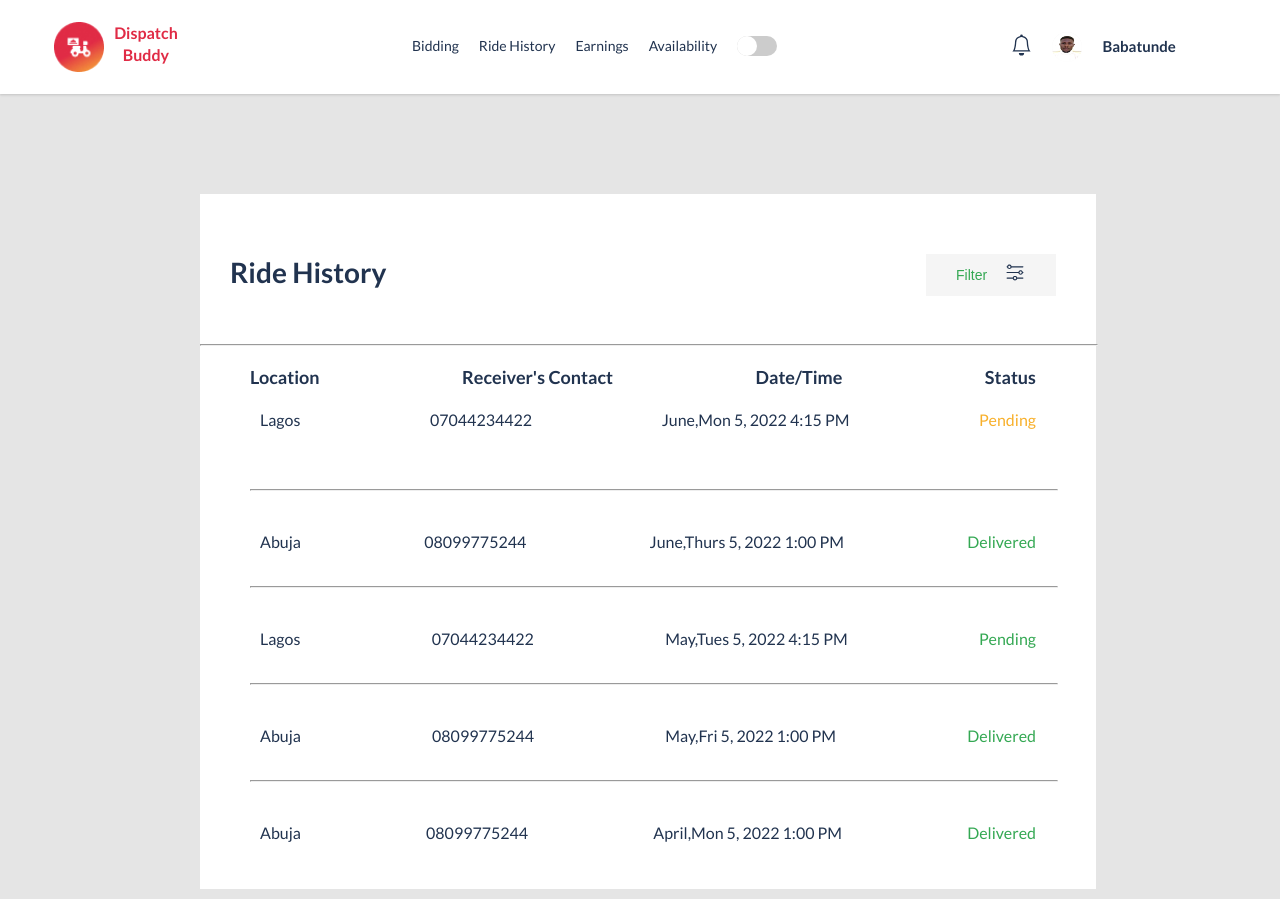
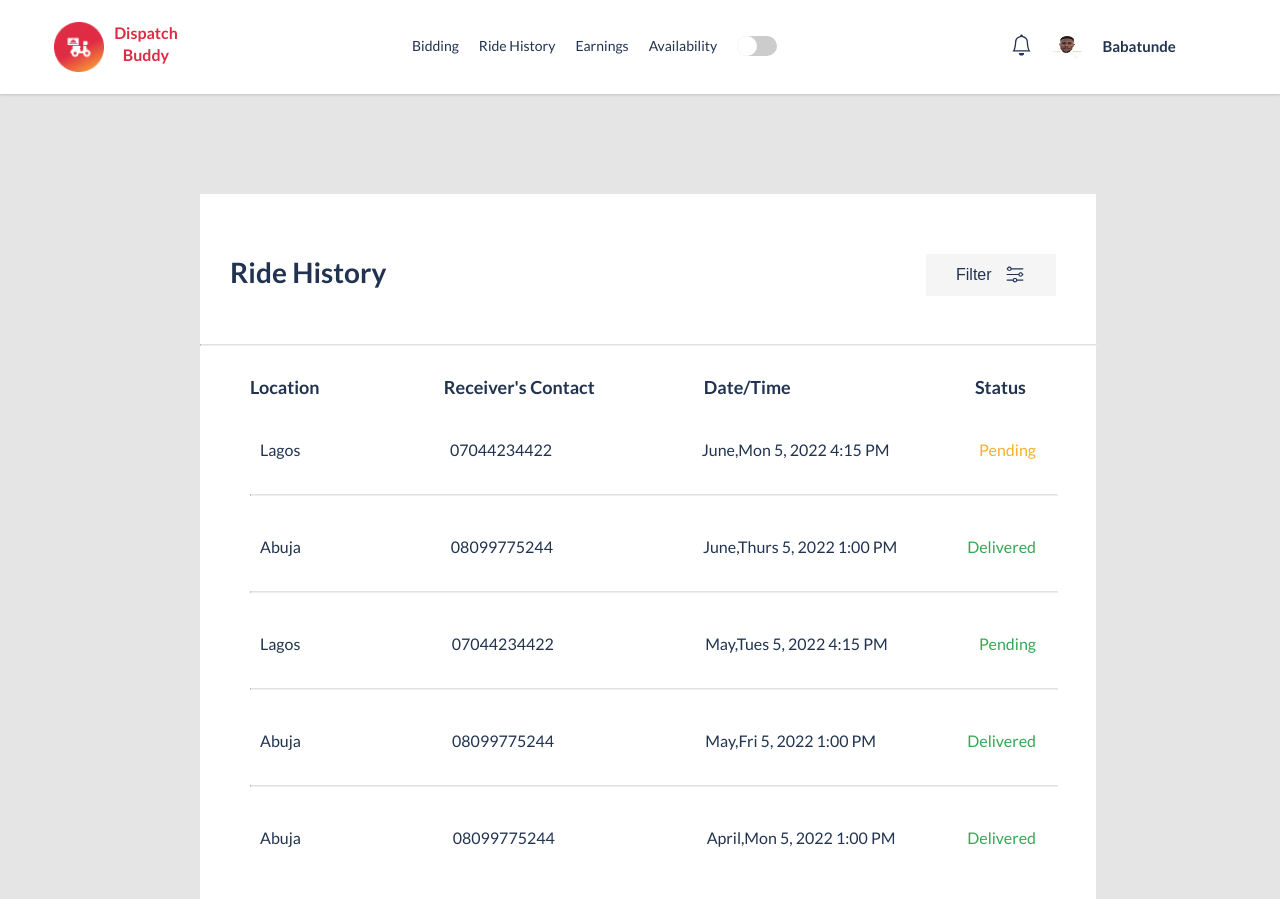
Before and after one commit to Afosbids/Dispatch-Buddy-Frontend, a React (Create React App) app: page /rider-history in a window 1280 px wide. Built offline with nearby package versions, Linux system fonts and the light colour scheme.

Commit message:
rider history refactor

```diff
--- a/src/pages/RiderEarnings/riderEarnings.css
+++ b/src/pages/RiderEarnings/riderEarnings.css
@@ -5,13 +5,14 @@
 }
 
 .body-group {
-    background: white;
+    position: absolute;
+    z-index: 1;
+    background: #F8F8F8;
     box-shadow: 0 0px 5px 0px rgba(182, 181, 181, 0.75);
 }
 
 .magenta-div {
     position: relative;
-    z-index: -1;
     background: rgba(252, 193, 52, 0.1);
     border: 0px 0px 10px rgba(252, 193, 52, 0.1);
     height: 200px;
@@ -21,6 +22,8 @@
     display: flex;
     flex-direction: column-reverse;
     background: white;
+    position: relative;
+    z-index: 2;
     height: 800px;
     width: 600px;
     border: 1px solid rgba(0, 0, 0, 0.16);
--- a/src/pages/RiderEarnings/riderEarnings.jsx
+++ b/src/pages/RiderEarnings/riderEarnings.jsx
@@ -8,10 +8,10 @@ const RiderEarnings = () => {
     return (
         <>
         <AuthNavbar />
-        <div className="body-group">
             <div className="magenta-div"></div>
             {/* <br/>
             <br/> */}
+            <div className="body-group">
                 <div className="wrapped-div">
                     <br/>
                     <div className="earnings-group">
--- a/src/pages/RiderHistory/riderHistory.css
+++ b/src/pages/RiderHistory/riderHistory.css
@@ -4,10 +4,16 @@
     box-sizing: border-box;
 }
 
+/* .whole-body {
+    background: #F8F8F8;
+    margin-top: 10px;
+} */
+
 .history-container {
     display: flex;
     flex-direction: row;
     justify-content: space-between;
+    /* z-index: -1; */
     background: #FFFFFF;
     width: 70%;
     height: 150px;
@@ -30,18 +36,17 @@
 .filter-img {
     position: absolute;
     left: 80px;
-    top: 10px;
+    top: 12px;
     width: 18px;
 }
 
 .filter-input {
     background: rgba(0, 0, 0, 0.04);
     margin-right: 80px;
-    /* height:40px; */
     width:130px;
     margin:0;
     padding-left:30px;
-    border:none;
+    border: none;
 }
 
 .description {
@@ -49,17 +54,30 @@
     flex-direction: row;
     justify-content: space-between;
     text-align: center;
-    margin: 0px 30px 0px 200px;
+    margin: 0px 80px 0px 200px;
+    padding-top: 10px;
     width: 70%;
     background: #FFFFFF;
     /* border: 1px solid red; */
 }
 
 .description > h3 {
-    text-align: center;
-    margin: 20px 60px 0px 50px;
+    align-items: center;
+    margin: 20px 80px 0px 50px;
     color: #21334F;
+}
 
+.description > .desc-contact {
+    margin-left: 5px;
+}
+
+.description > .desc-date {
+    margin-left: -10px;
+    margin-right: 95px;
+}
+
+.description > .desc-status {
+    margin-right: 70px;
 }
 
 .container2 {
@@ -70,20 +88,20 @@
     text-align: center;
 }
 
-.first-line {
+hr.first-line {
     width: 70%;
     margin-left: 200px;
     /* color: #E2E2E2; */
-    border: 0px thin solid #E2E2E2;
+    border-top: 1px solid #E2E2E2;
 }
 
 .row1 {
     display: flex;
     flex-direction: row;
     justify-content: space-between;
-    height: 20%;
-    margin: 0px 60px 0px 60px;
-    padding-top: 20px;
+    height: 15%;
+    margin: 0px 60px 20px 60px;
+    padding-top: 40px;
 }
 
 .row2 {
@@ -127,6 +145,14 @@
     margin: 40px 0px 40px 0px;
 }
 
+/* .contact {
+    margin-left: 30px;
+} */
+
+.date-time {
+    margin-left: 40px;
+    align-items: center;
+}
 
 p {
     text-align: center;
@@ -136,26 +162,65 @@ p {
 }
 
 
-.status-pending {
+.row1 > .status-pending {
     color: #F8B02B;
+    margin-left: -20px;
+}
+
+.status-delivered {
+    color: #34A853;
+    margin-left: -20px;
+}
+
+.row1 > .contact {
+    margin-left: 40px;
+}
+
+.row2 > .contact {
+    margin-left: 60px;
+}
+
+.row3 > .contact {
+    margin-left: 40px;
+}
+
+.row4 > .contact {
+    margin-left: 40px;
+}
+
+.row5 > .contact {
+    margin-left: 60px;
+}
+
+.row1 > .date-time {
+    margin-left: 40px;
+}
+
+.row2 > .date-time {
+    margin-left: 60px;
+}
+
+.row3 > .date-time {
+    margin-left: 40px;
+}
+
+.row4 > .date-time {
+    margin-left: 40px;
+}
+
+.row5 > .date-time {
+    margin-left: 60px;
+}
+
+hr.demacated-line {
+    width: 90%;
+    margin-left:50px;
+    border-top: 1px solid #E2E2E2;
 }
 
 
-.status-delivered {
-    color: #34A853;
-}
-
-
-hr {
-    width: 90%;
-    margin-left:50px;
-    /* color: #E2E2E2; */
-    border: 0px thin solid #E2E2E2;
-}
-
-/*
-::placeholder {
+.filter-input::placeholder {
     color: #21334F;
     font-weight: 400;
     font-size: 16px;
-} */
+}
--- a/src/pages/RiderHistory/riderHistory.jsx
+++ b/src/pages/RiderHistory/riderHistory.jsx
@@ -6,7 +6,7 @@ const RiderHistory = () => {
     return (
     <>
         <AuthNavbar />
-
+        <div className="whole-body">
             <div className="history-container">
                 <h1>Ride History</h1>
                 <div className="input-right">
@@ -16,45 +16,46 @@ const RiderHistory = () => {
             </div>
             <hr className="first-line"/>
                 <div className="description">
-                <h3>Location</h3>
-                <h3>Receiver's Contact</h3>
-                <h3>Date/Time</h3>
-                <h3>Status</h3>
+                    <h3 className="desc-location">Location</h3>
+                    <h3 className="desc-contact">Receiver's Contact</h3>
+                    <h3 className="desc-date">Date/Time</h3>
+                    <h3 className="desc-status">Status</h3>
                 </div>
             <div className="container2">
                 <div className="row1">
                     <p className="location-parag">Lagos</p>
-                <p>07044234422</p>
-                <p>June,Mon 5, 2022  4:15 PM</p>
+                    <p className="contact">07044234422</p>
+                    <p className="date-time">June,Mon 5, 2022  4:15 PM</p>
                     <p className="status-pending">Pending</p>
                 </div>
-            <hr/>
+                <hr className="demacated-line"/>
                 <div className="row2">
                     <p className="location-parag">Abuja</p>
-                <p>08099775244</p>
-                <p>June,Thurs 5, 2022  1:00 PM</p>
+                    <p className="contact">08099775244</p>
+                    <p className="date-time">June,Thurs 5, 2022  1:00 PM</p>
                     <p className="status-delivered">Delivered</p>
                 </div>
-            <hr/>
+                <hr className="demacated-line"/>
                 <div className="row3">
                     <p className="location-parag">Lagos</p>
-                <p>07044234422</p>
-                <p>May,Tues 5, 2022  4:15 PM</p>
+                    <p className="contact">07044234422</p>
+                    <p className="date-time">May,Tues 5, 2022  4:15 PM</p>
                     <p className="status-delivered">Pending</p>
                 </div>
-            <hr/>
+                <hr className="demacated-line"/>
                 <div className="row4">
                     <p className="location-parag">Abuja</p>
-                <p>08099775244</p>
-                <p>May,Fri 5, 2022  1:00 PM</p>
+                    <p className="contact">08099775244</p>
+                    <p className="date-time">May,Fri 5, 2022  1:00 PM</p>
                     <p className="status-delivered">Delivered</p>
                 </div>
-            <hr/>
+                <hr className="demacated-line"/>
                 <div className="row5">
                     <p className="location-parag">Abuja</p>
-                <p>08099775244</p>
-                <p>April,Mon 5, 2022  1:00 PM</p>
+                    <p className="contact">08099775244</p>
+                    <p className="date-time">April,Mon 5, 2022  1:00 PM</p>
                     <p className="status-delivered">Delivered</p>
+                </div>
             </div>
         </div>
     </>
```
Lines whose indentation alone changed are shown as unchanged.
